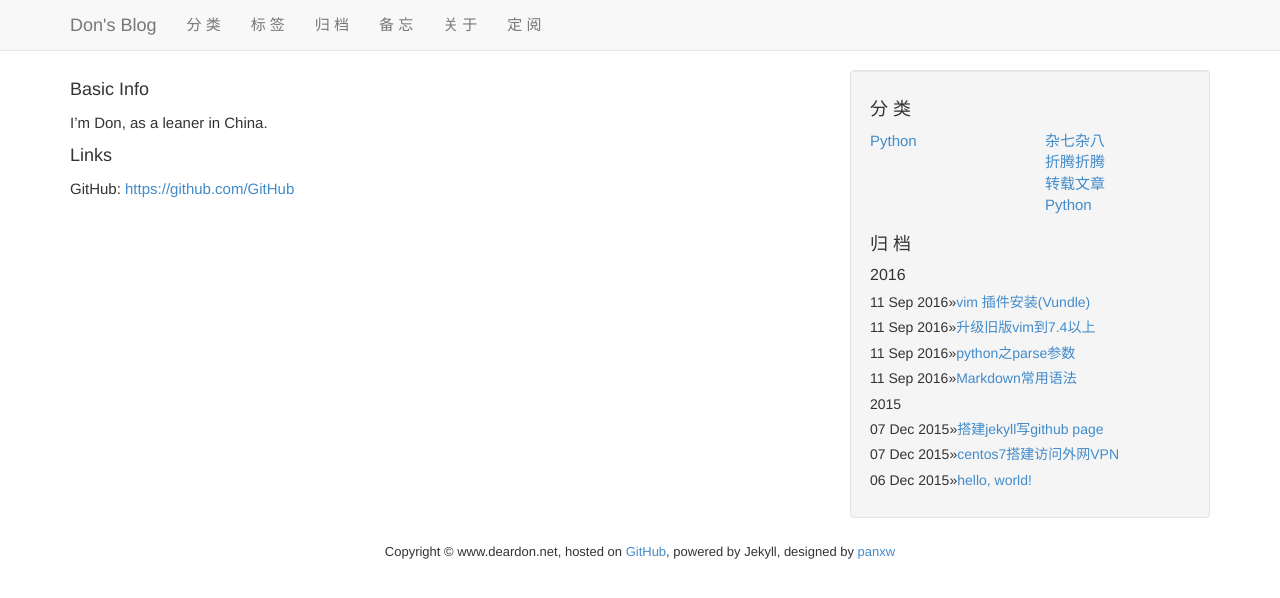
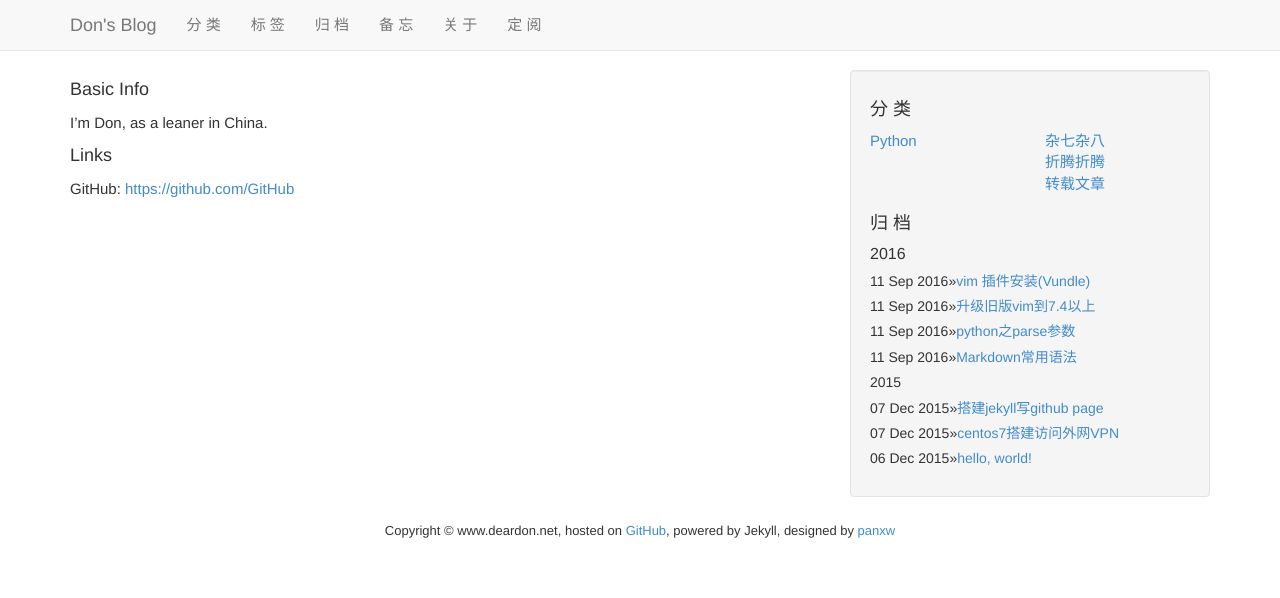
Before and after one commit to DearDon/Jekyll, a Jekyll site: the page built from about.md, in a window 1280 px wide. Shown: the top 598 px of the page. Built offline with Jekyll 4.4.1, drawn with Linux system fonts in a browser that asks for light colours; Markdown is read by kramdown in place of the engine named in the settings; comment, search, counter and statistics services are not loaded.

Commit message:
fix bugs

```diff
--- a/_includes/categories.html
+++ b/_includes/categories.html
@@ -16,7 +16,7 @@
               <div class="col-lg-6">
                 <ul class="list-unstyled">
 				{% for cat in site.categories %}
-					{% if cat[0] != 'blog' and cat[0] !='computer_science' and cat[0] !='python'%}
+					{% if cat[0] != 'blog' and cat[0] !='Algorithm' and cat[0] !='Python'%}
 				 <a name="{{ cat[0] }}"></a>
                   <li>
 				  <a href="/categories.html#{{ cat[0] }}">
```
